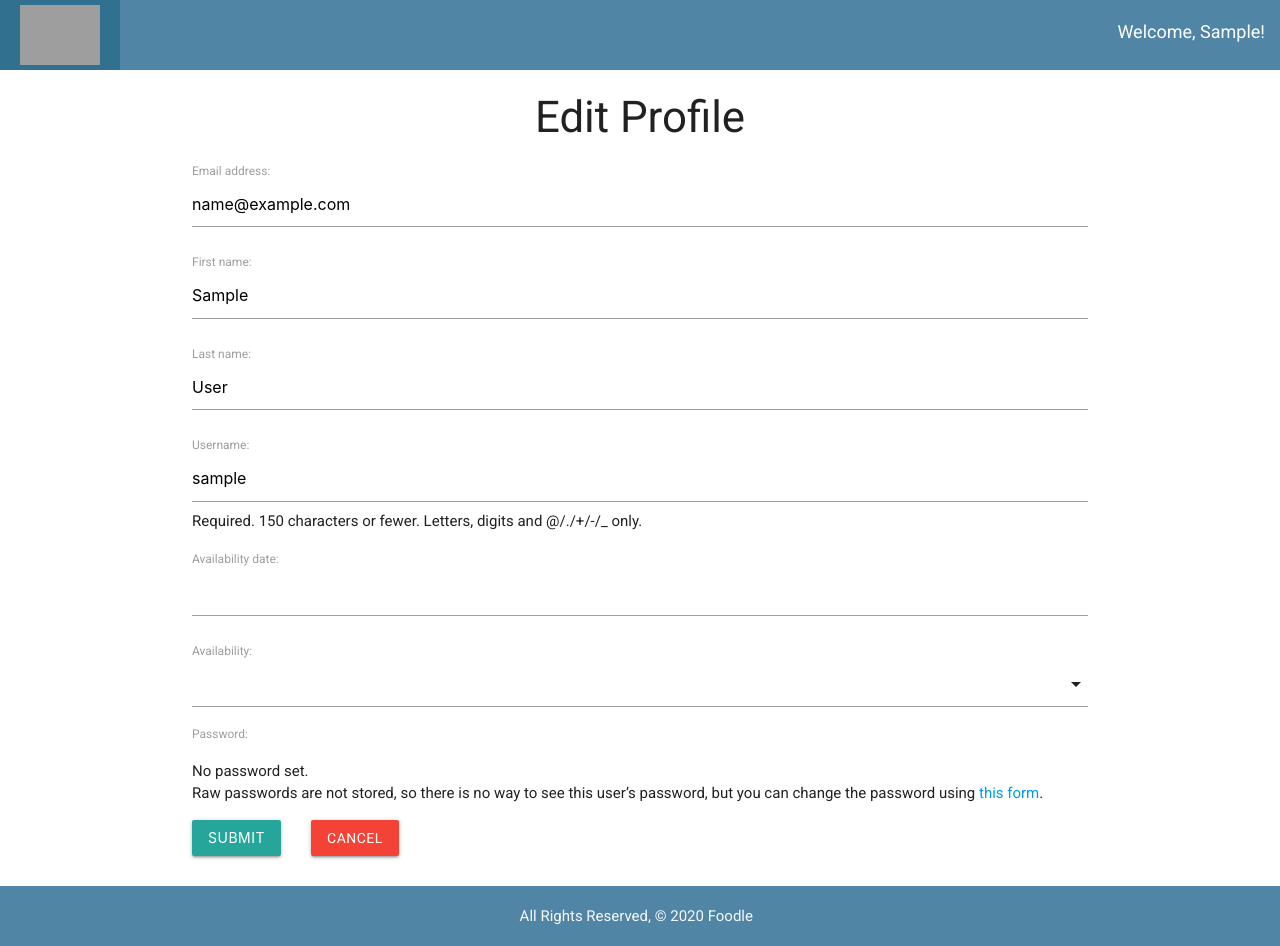
After one commit to luxvalerian/food4u, a Django app: page /volunteer/edit/ in a window 1280 px wide. The commit adds this page. Run offline with Django 3.2, Linux system fonts and the light colour scheme; the visitor is signed in with stand-in values (Sample User, id 1); data that the repository does not hold is empty; parts of the project's set-up code (start-up, migrations or seed data) failed here and were passed over; grey boxes are pictures that could not be loaded.

Commit message:
adds volunteer profile updater and updates styling

```diff
--- a/main_app/forms.py
+++ b/main_app/forms.py
@@ -13,7 +13,22 @@ class EditCustomerForm(UserChangeForm):
         fields = ('email', 'first_name', 'last_name', 'username')
         eclude = ('password')
 
+class EditVolunteerForm(UserChangeForm):
+    availability_date = forms.DateField()
+    availability = forms.MultipleChoiceField(choices=TIMESLOTS)
 
+    class Meta:
+        model = User
+
+        fields = ('email', 'first_name', 'last_name', 'username', 'availability_date', 'availability')
+        eclude = ('password')
+
+class EditVolunteerAvailablityForm(UserChangeForm):
+
+    class Meta:
+        model = Volunteer
+
+        fields = ('availability_date', 'availability')
 
 class CustomerUpdateForm(forms.ModelForm):
     first_name = forms.CharField(
--- a/main_app/static/css/styles.scss
+++ b/main_app/static/css/styles.scss
@@ -32,6 +32,9 @@ body {
       margin-left: 0.5rem;
       margin-right: 1rem;
       font-size: 2.25rem;
+    }
+    .right {
+      top: 3.5rem !important;
     }
     li,
     li a {
@@ -103,7 +106,6 @@ body {
       justify-content: center;
       align-items: center;
     }
-  }
 }
 // stores - detail.html
 .store-logo {
--- /dev/null
+++ b/main_app/templates/account/edit_volunteer.html
@@ -0,0 +1,17 @@
+{% extends 'base.html' %}
+
+{% block content %}
+
+<h3 style="text-align: center;">Edit Profile</h3>
+
+<form method="post">
+  {% csrf_token %}
+  {{ form.as_p }}
+  <div style="display: flex;">
+    <button class="btn" type="submit" style="margin-bottom: 2rem;  margin-right: 2rem;">Submit</button>
+    <a href="{% url 'profile' user.id %}" class="btn red">Cancel</a>
+  </div>
+</form>
+
+
+{% endblock %}
--- a/main_app/templates/base.html
+++ b/main_app/templates/base.html
@@ -59,18 +59,22 @@
         </ul>
         <ul class="right">
           {% if user.is_authenticated %}
-          <ul id="dropdown1" class="dropdown-content" style="margin-top: 2.5rem;">
+          <!-- <li><a href="{% url 'checkout' user.id %}">Checkout</a></li> -->
+          <ul id="dropdown1" class="dropdown-content">
+            <li style="background-color:#5085a5; color: #f7f9fb; max-width: 300px;"><a class="white-text" style="width: 300px; line-height: 50px;" href="#">Welcome, {{user.first_name}}!</a></li>
             <li><a href="{% url 'profile' user.id %}">Profile</a></li>
             <li><a href="/about">About</a></li>
             <li><a href="{% url 'logout' %}">Log Out</a></li>
           </ul>
-          <!-- <li><a href="{% url 'checkout' user.id %}">Checkout</a></li> -->
           <li>
-            <a class="dropdown-trigger" href="#" data-target="dropdown1">Welcome, &nbsp;{{user.first_name}}!</a>
+            <a class="dropdown-trigger" href="#" data-target="dropdown1">Welcome, {{user.first_name}}!</a>
           </li>
+          {% if user.customer %}
           <li><a href="{% url 'index' %}">Stores</a></li>
+
           <li><a href="{% url 'cart' user.id %}"><i class="large material-icons" id="openModal">shopping_cart</i></a>
           </li>
+          {% endif %}
           <!-- Let's talk about this -->
           <li>
             <!-- <i class="large material-icons" id="openModal">shopping_cart</i> -->
--- a/main_app/urls.py
+++ b/main_app/urls.py
@@ -13,13 +13,14 @@ urlpatterns = [
     # path('login/volunteer/',
     #      views.volunteer_login, name='volunteer_login'),
     path('checkout/<int:user_id>/', views.checkout, name='checkout'),
-    path('remove/', views.remove_vol, name='remove'),
     path('accounts/signup/', views.signup, name='signup'),
     path('accounts/signup/volunteer',
          views.volunteer_signup, name='volunteer_signup'),
     path('cart/<int:user_id>/', views.cart, name='cart'),
     path('customer/edit/',views.edit_profile, name="customer_update"),
+    path('volunteer/edit/',views.edit_volunteer_profile, name="edit_volunteer_profile"),
     path('customer/password/',views.change_password, name="change_password"),
+    path('volunteer/password/',views.change_volunteer_password, name="change_volunteer_password"),
     #     path('customer/<int:pk>/update/',views.update_profile, name="customer_update"),
 #     path('volunteer/<int:pk>/update/',
 #          views.VolunteerUpdate.as_view(), name="volunteer_update"),
--- a/main_app/views.py
+++ b/main_app/views.py
@@ -10,7 +10,7 @@ from django.urls import reverse
 from datetime import date
 
 from .scraper import logo_img, walmart_fruit, produce_dict
-from . forms import CustomerSignUpForm, VolunteerSignUpForm, UserUpdateForm, EditCustomerForm
+from . forms import CustomerSignUpForm, VolunteerSignUpForm, UserUpdateForm, EditCustomerForm, EditVolunteerForm, EditVolunteerAvailablityForm
 from .models import Item, Cart, Timeslot, Customer, Volunteer, User, Store, Photo
 from .decorators import allowed_users
 
@@ -74,29 +74,6 @@ def volunteer_signup(request):
     context = {'form': form, 'error_message': error_message}
     return render(request, 'registration/signup_volunteer.html', context)
 
-
-# def volunteer_login(request):
-#     error_message = ''
-#     if request.method == 'GET':
-#         form = VolunteerLogInForm(request.GET)
-#         # if form.is_valid():
-#         #     group = Group.objects.get(name='volunteer')
-#         #     # user = form.save()
-#         #     volunteer_profile = Volunteer(user=user)
-#         #     # volunteer_profile.save()
-#         #     username = form.cleaned_data.get('username')
-#         #     raw_password = form.cleaned_data.get('password1')
-#         #     # user.groups.add(group)
-#         user = authenticate(username=username, password=raw_password)
-#         login(request, user)
-#         return redirect('profile')
-#     else:
-#         error_message = 'Invalid sign up - try again'
-#     form = VolunteerLogInForm()
-#     context = {'form': form, 'error_message': error_message}
-#     return render(request, 'registration/login_volunteer.html', context)
-
-
 def home(request):
     return render(request, 'home.html')
 
@@ -104,25 +81,8 @@ def home(request):
 def about(request):
     return render(request, 'about.html')
 
-
-# @login_required
-# def profile(request, user_id, *kwargs):
-#     customer = Customer.objects.filter(user=request.user)
-#     volunteer = Volunteer.objects.all()
-#     photo = Photo.objects.filter(user=request.user)
-#     vol = None
-#     for person in volunteer:
-#         vol = person
-
-#     vol_timeslot = Timeslot.objects.filter(volunteer__in=volunteer)
-#     cus_timeslot = Timeslot.objects.filter(customer__in=customer)
-
-#     context = {'user_id': user_id, 'customer': customer, 'volunteer': volunteer,
-#                'vol_timeslot': vol_timeslot, 'cus_timeslot': cus_timeslot, 'photo': photo}
-#     return render(request, 'account/profile.html', context)
-
-
 @login_required
+@allowed_users(allowed_roles=['customer'])
 def stores_index(request):
     stores = Store.objects.all()
 
@@ -131,11 +91,13 @@ def stores_index(request):
 
 
 @login_required
+@allowed_users(allowed_roles=['customer'])
 def stores_detail(request, store_name):
     customer = Customer.objects.filter(user=request.user)
     cart = Cart.objects.filter(user=request.user).all()
     user_group = str(request.user.groups.all()[0])
     product_total = 0
+    store_item = None
     for obj in cart:
         for product in obj.items.all():
             item = Item.objects.filter(id=product.id)
@@ -155,12 +117,6 @@ def stores_detail(request, store_name):
 
 def logout(request):
     return render(request, 'home.html')
-
-
-@login_required
-@allowed_users(allowed_roles=['admin'])
-def remove_vol(request):
-    return redirect('customer/index.html')
 
 
 @login_required
@@ -215,6 +171,7 @@ def checkout(request, user_id):
 
 
 @login_required
+@allowed_users(allowed_roles=['customer'])
 def cart(request, user_id):
     customer = Customer.objects.filter(user=request.user)
     cart = Cart.objects.filter(user=request.user).all()
@@ -260,6 +217,38 @@ def edit_profile(request):
         context = {'form': form}
         return render(request, 'account/edit_customer.html', context)
 
+@login_required
+def edit_volunteer_profile(request):
+    user_id=request.user.id
+    if request.method == 'POST':
+        form = EditVolunteerForm(request.POST, instance=request.user)
+        profile_form = EditVolunteerAvailablityForm(request.POST, instance=request.user.volunteer)
+        # print(form.availability_date)
+        # print(form.availability)
+        if form.is_valid() and profile_form.is_valid():
+            form.save()
+            profile_form.save()
+            return redirect('profile', user_id=user_id)
+    else:
+        form = EditVolunteerForm(instance=request.user)
+        context = {'form': form}
+        return render(request, 'account/edit_volunteer.html', context)
+
+@login_required
+def change_volunteer_password(request):
+    user_id=request.user.id
+    if request.method == 'POST':
+        form = PasswordChangeForm(data=request.POST, user=request.user)
+        if form.is_valid():
+            form.save()
+            update_session_auth_hash(request, form.user)
+            return redirect('profile', user_id=user_id)
+        else:
+            return redirect('/account/volunteer_password.html')
+    else:
+        form = PasswordChangeForm(user=request.user)
+        context = {'form': form}
+        return render(request, 'account/volunteer_password.html', context)
 
 @login_required
 def change_password(request):
@@ -301,6 +290,7 @@ def add_photo(request, user_id):
 
 
 @login_required
+@allowed_users(allowed_roles=['customer'])
 def assoc_item(request, user_id, item_id):
     cart = Cart.objects.get(user=request.user).items
     for item in cart.all():
@@ -318,6 +308,7 @@ def assoc_item(request, user_id, item_id):
 
 
 @login_required
+@allowed_users(allowed_roles=['customer'])
 def disassoc_item(request, user_id, item_id):
     cart = Cart.objects.get(user=request.user).items
     for item in cart.all():
```
Also changed, not shown: main_app/templates/account/profile.html (+15 -9 lines), main_app/templates/account/volunteer_password.html (added, +17 -0 lines).
